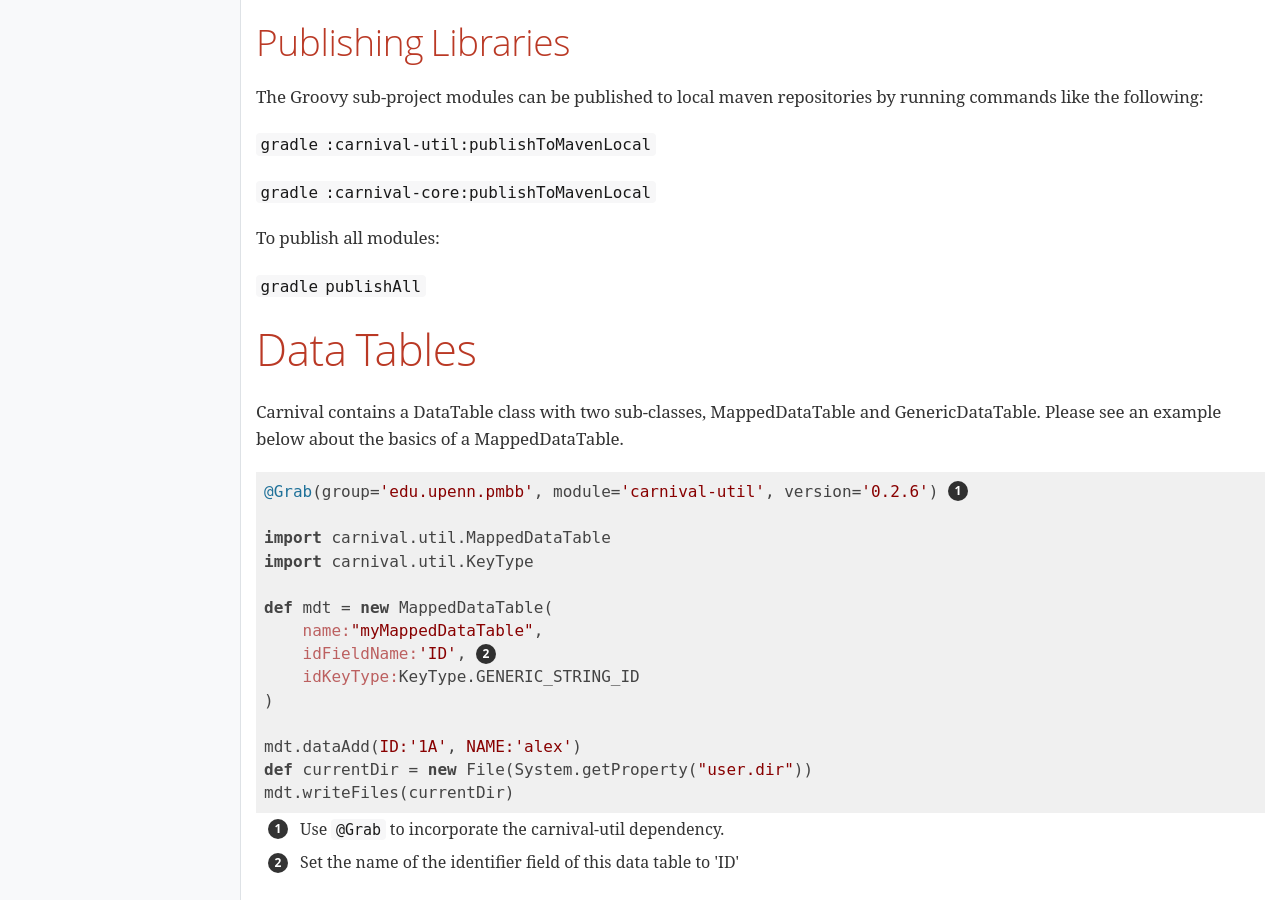
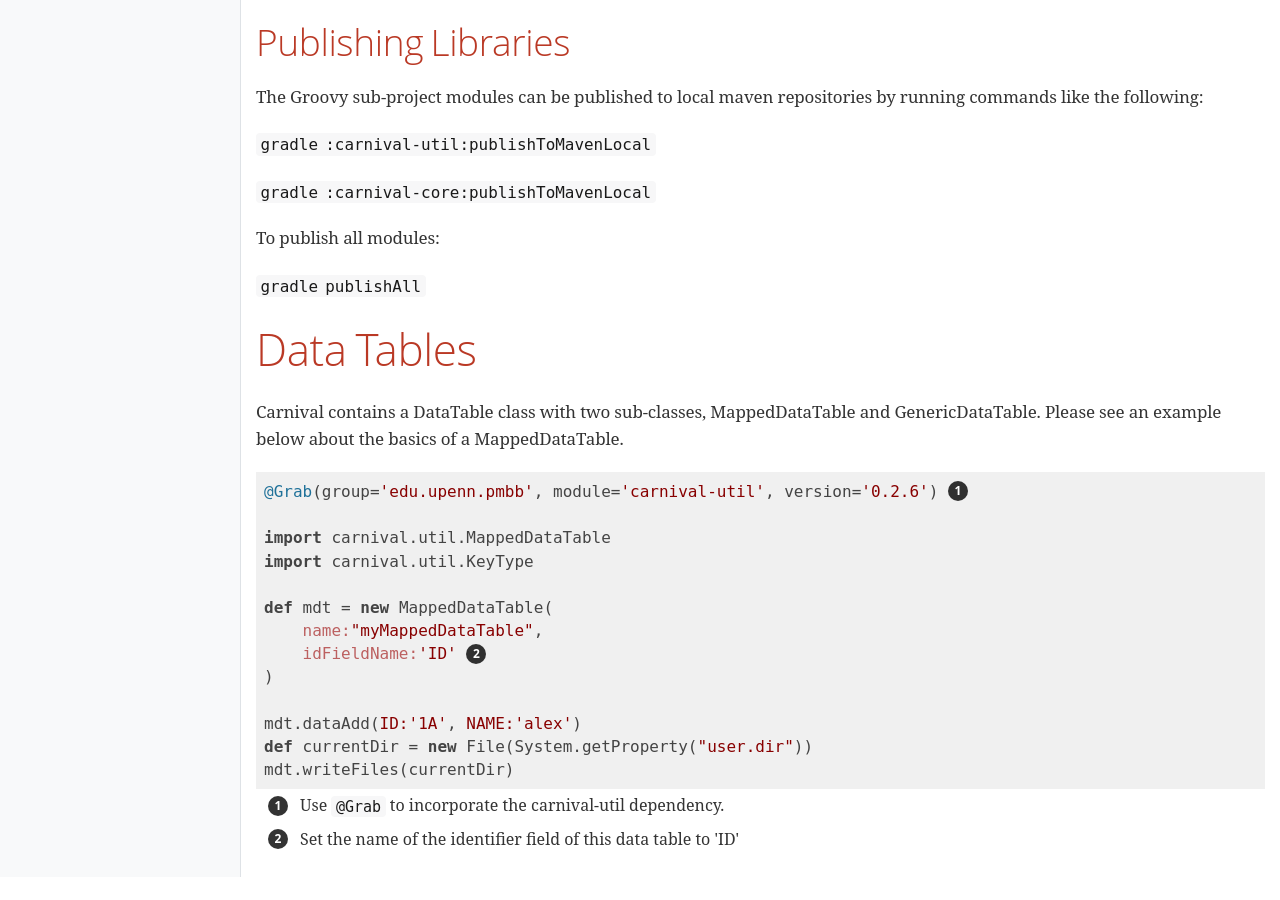
Before and after one commit to carnival-data/carnival, a Jekyll site: the page built from docs/index.html, in a window 1280 px wide and 900 px high, scrolled down 3952 px. Built offline with Jekyll 4.4.1, drawn with Linux system fonts in a browser that asks for light colours; after the commit the page ends 4829 px from its top, so only the background shows below that.

Commit message:
default KeyType.GENERIC_STRING_ID

```diff
--- a/docs/data-tables.html
+++ b/docs/data-tables.html
@@ -11,8 +11,7 @@ import carnival.util.KeyType
 
 def mdt = new MappedDataTable(
     name:"myMappedDataTable",
-    idFieldName:'ID', <i class="conum" data-value="2"></i><b>(2)</b>
-    idKeyType:KeyType.GENERIC_STRING_ID
+    idFieldName:'ID' <i class="conum" data-value="2"></i><b>(2)</b>
 )
 
 mdt.dataAdd(ID:'1A', NAME:'alex')
```
Also changed, not shown: 3 other files.
